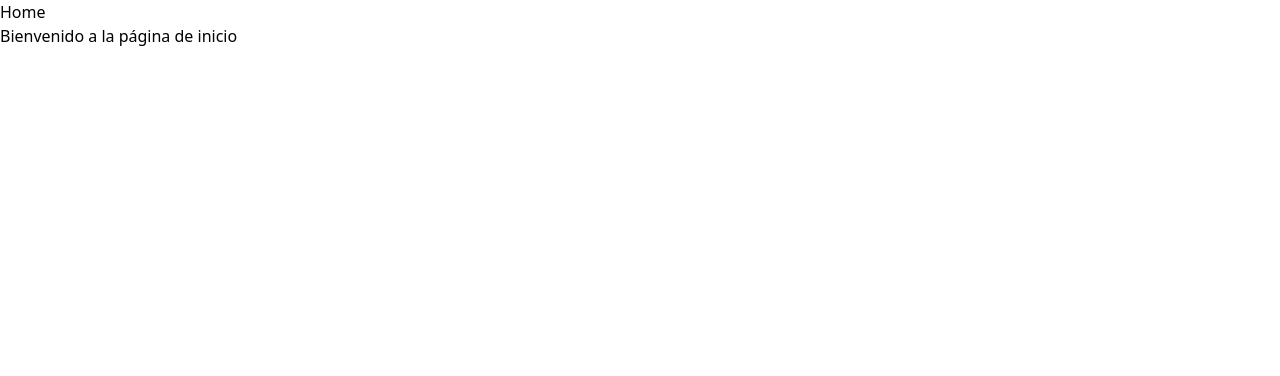
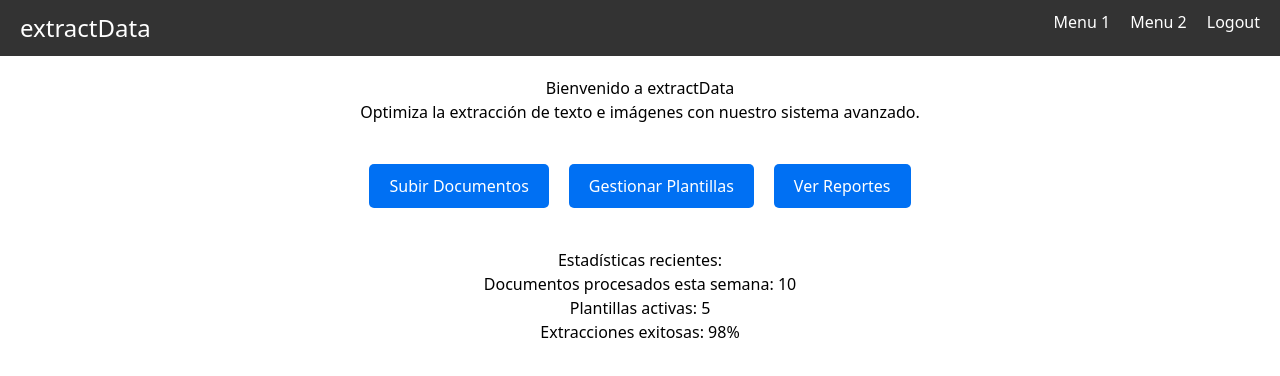
Before and after one commit to JaimeRax/interfaceinfoprocessing, a Next.js app: page /home in a window 1280 px wide. Shown: the top 376 px of the page. Built offline with nearby package versions, Linux system fonts and the light colour scheme.

Commit message:
style(home): add style to homePage

```diff
--- a/pages/home.tsx
+++ b/pages/home.tsx
@@ -1,12 +1,63 @@
 import React from "react";
+import { useRouter } from "next/router";
+import styles from "../styles/Home.module.css";
 
-function Home() {
+const Home = () => {
+  const router = useRouter();
+
+  const handleUpload = () => {
+    router.push("/home");
+  };
+
+  const handleTemplates = () => {
+    router.push("/home");
+  };
+
+  const handleReports = () => {
+    router.push("/home");
+  };
+
   return (
-    <div>
-      <h1>Home</h1>
-      <p>Bienvenido a la página de inicio</p>
+    <div className={styles.container}>
+      <nav className={styles.navbar}>
+        <div className={styles.logo}>extractData</div>
+        <ul className={styles.menu}>
+          <li className={styles.menuItem}>Menu 1</li>
+          <li className={styles.menuItem}>Menu 2</li>
+          <li className={styles.menuItem} onClick={() => router.push("/login")}>
+            Logout
+          </li>
+        </ul>
+      </nav>
+
+      <div className={styles.welcome}>
+        <h1>Bienvenido a extractData</h1>
+        <p>
+          Optimiza la extracción de texto e imágenes con nuestro sistema
+          avanzado.
+        </p>
+      </div>
+
+      <div className={styles.actions}>
+        <button onClick={handleUpload} className={styles.button}>
+          Subir Documentos
+        </button>
+        <button onClick={handleTemplates} className={styles.button}>
+          Gestionar Plantillas
+        </button>
+        <button onClick={handleReports} className={styles.button}>
+          Ver Reportes
+        </button>
+      </div>
+
+      <div className={styles.stats}>
+        <h3>Estadísticas recientes:</h3>
+        <p>Documentos procesados esta semana: 10</p>
+        <p>Plantillas activas: 5</p>
+        <p>Extracciones exitosas: 98%</p>
+      </div>
     </div>
   );
-}
+};
 
 export default Home;
--- a/pages/register.tsx
+++ b/pages/register.tsx
@@ -1,5 +1,6 @@
 import React, { useState } from "react";
 import { useRouter } from "next/router";
+import Swal from "sweetalert2";
 import styles from "../styles/Login.module.css";
 
 function Register() {
@@ -25,11 +26,26 @@ function Register() {
 
       const data = await res.json();
       if (res.status === 201) {
-        setSuccess("Usuario registrado exitosamente");
-        // Redirigir al login después del registro exitoso
-        router.push("/login");
+        Swal.fire({
+          icon: "success",
+          title: "Usuario registrado exitosamente",
+          showConfirmButton: false,
+          timer: 2000, // Mostrar durante 3 segundos
+        }).then(() => {
+          // Redirigir al login después de que SweetAlert se cierre
+          router.push("/login");
+        });
       } else {
         setError(data.error || "Error en el registro");
+
+        Swal.fire({
+          icon: "error",
+          title: "Ocurrio un error al registrar al usuario.",
+          showConfirmButton: false,
+          timer: 2000,
+        }).then(() => {
+          router.push("/register");
+        });
       }
     } catch (err) {
       setError("Error al conectar con el servidor");
--- /dev/null
+++ b/styles/Home.module.css
@@ -0,0 +1,57 @@
+.container {
+  display: flex;
+  flex-direction: column;
+  min-height: 100vh;
+}
+
+.navbar {
+  display: flex;
+  justify-content: space-between;
+  padding: 10px 20px;
+  background-color: #333;
+  color: white;
+}
+
+.logo {
+  font-size: 24px;
+}
+
+.menu {
+  display: flex;
+  gap: 20px;
+}
+
+.menuItem {
+  cursor: pointer;
+  color: white;
+}
+
+.welcome {
+  text-align: center;
+  margin-top: 20px;
+}
+
+.actions {
+  display: flex;
+  justify-content: center;
+  gap: 20px;
+  margin-top: 40px;
+}
+
+.button {
+  padding: 10px 20px;
+  background-color: #0070f3;
+  color: white;
+  border: none;
+  border-radius: 5px;
+  cursor: pointer;
+}
+
+.button:hover {
+  background-color: #005bb5;
+}
+
+.stats {
+  text-align: center;
+  margin-top: 40px;
+}
```
Also changed, not shown: package.json (+5 -4 lines), styles/login.css (deleted, +0 -63 lines), 1 other file (tests, documents, lock files or other folders).
